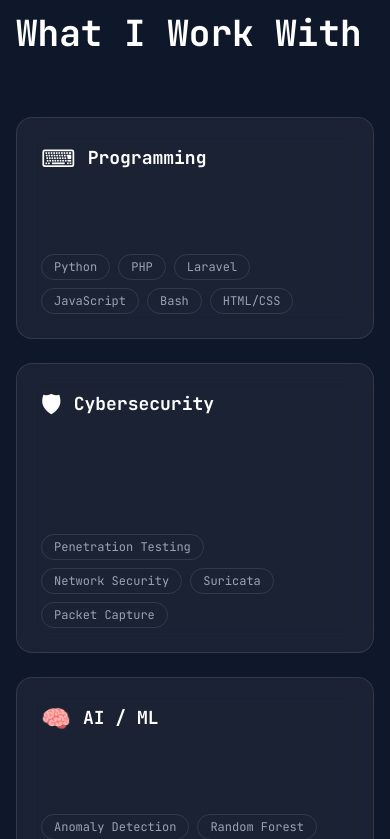
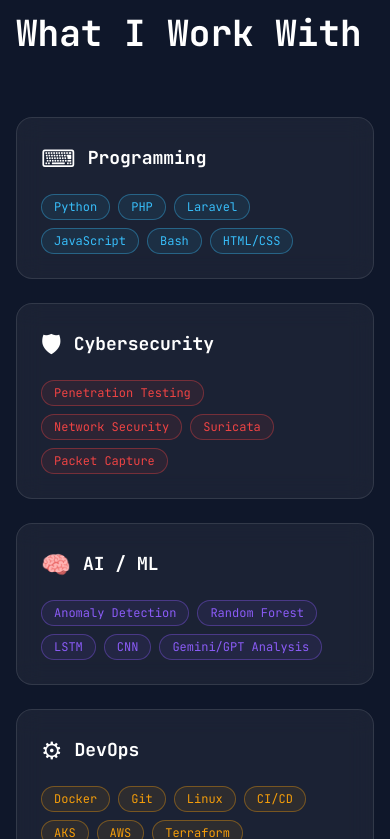
Before and after one commit to 100-1824/Portfolio, a Next.js app: page / in a window 390 px wide. Shown: the part 2425-3264 px from the top of the page. Built offline with nearby package versions, Linux system fonts and the light colour scheme.

Commit message:
Fix Animations for mobile view

```diff
--- a/src/components/Skills.tsx
+++ b/src/components/Skills.tsx
@@ -2,7 +2,7 @@
 
 import { useRef, useState } from 'react';
 import { motion, useInView } from 'framer-motion';
-import { staggerContainer, staggerItem, pillFade, staggerFast } from '@/lib/animations';
+import { staggerContainer, staggerItem } from '@/lib/animations';
 import SectionLabel from './ui/SectionLabel';
 import { skillCategories } from '@/data';
 
@@ -73,49 +73,24 @@
         <h3 className="font-heading font-bold text-white text-lg">{category.title}</h3>
       </div>
 
-      {/* Pills */}
-      <motion.div
-        variants={staggerFast}
-        initial="hidden"
-        animate={hovered ? 'visible' : 'hidden'}
-        className="flex flex-wrap gap-2"
-      >
-        {/* Always show pills, but animate them when card is first hovered */}
+      {/* Pills — always colored, glow added on desktop hover */}
+      <div className="relative flex flex-wrap gap-2">
         {category.skills.map((skill) => (
-          <SkillPill key={skill} skill={skill} color={category.color} hovered={hovered} />
+          <motion.span
+            key={skill}
+            whileHover={{ scale: 1.08 }}
+            className="px-3 py-1 rounded-full text-xs font-mono border transition-all duration-200"
+            style={{
+              borderColor: `${category.color}60`,
+              color: category.color,
+              backgroundColor: `${category.color}15`,
+              boxShadow: hovered ? `0 0 8px ${category.color}30` : undefined,
+            }}
+          >
+            {skill}
+          </motion.span>
         ))}
-      </motion.div>
-
-      {/* Static pills for no-hover state */}
-      {!hovered && (
-        <div className="flex flex-wrap gap-2">
-          {category.skills.map((skill) => (
-            <span
-              key={skill}
-              className="px-3 py-1 rounded-full text-xs font-mono border border-white/10 text-gray-400"
-            >
-              {skill}
-            </span>
-          ))}
-        </div>
-      )}
+      </div>
     </motion.div>
   );
 }
-
-function SkillPill({ skill, color, hovered }: { skill: string; color: string; hovered: boolean }) {
-  return (
-    <motion.span
-      variants={pillFade}
-      className="px-3 py-1 rounded-full text-xs font-mono border transition-all duration-200"
-      style={{
-        borderColor: `${color}60`,
-        color: color,
-        backgroundColor: `${color}15`,
-        boxShadow: hovered ? `0 0 8px ${color}30` : undefined,
-      }}
-    >
-      {skill}
-    </motion.span>
-  );
-}
```
